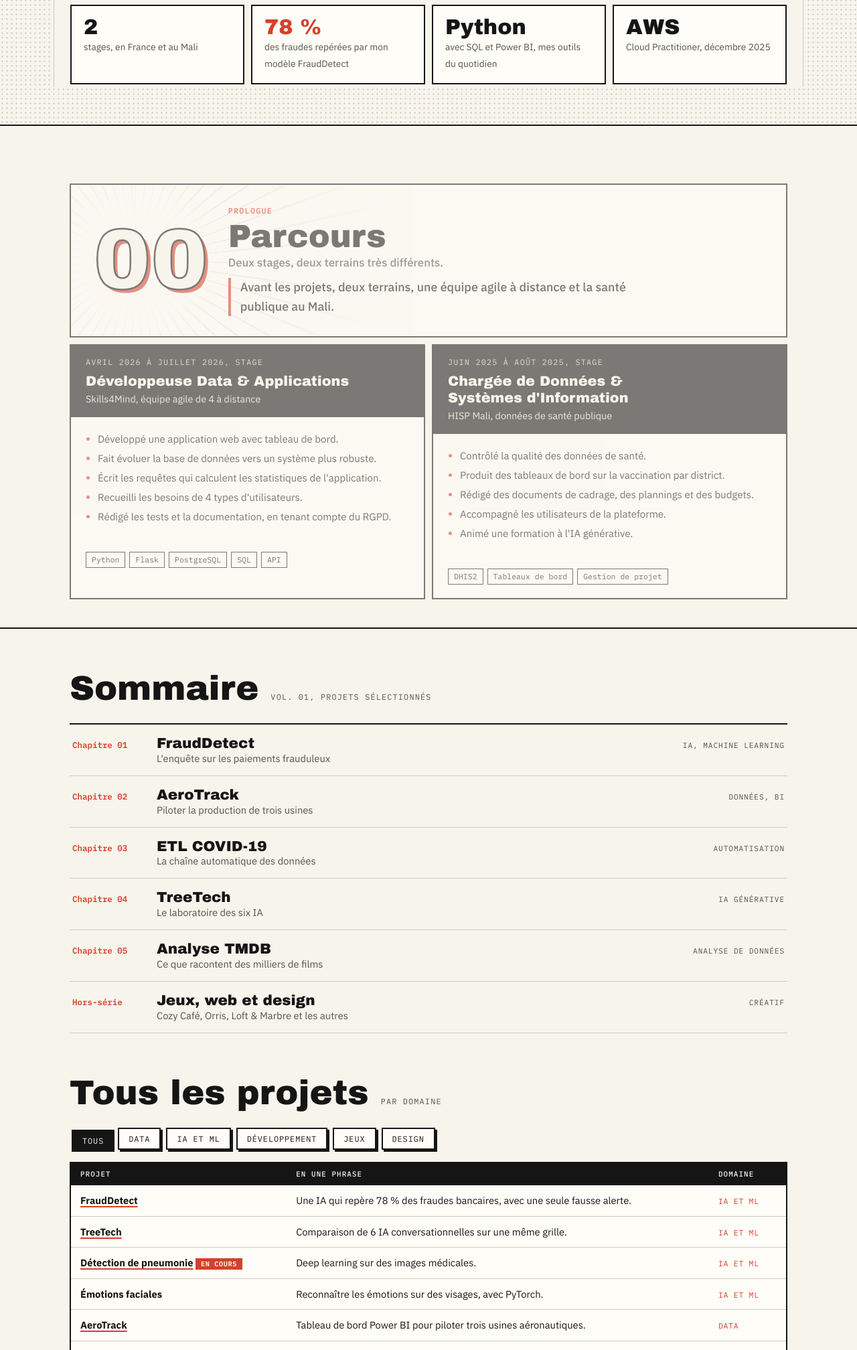
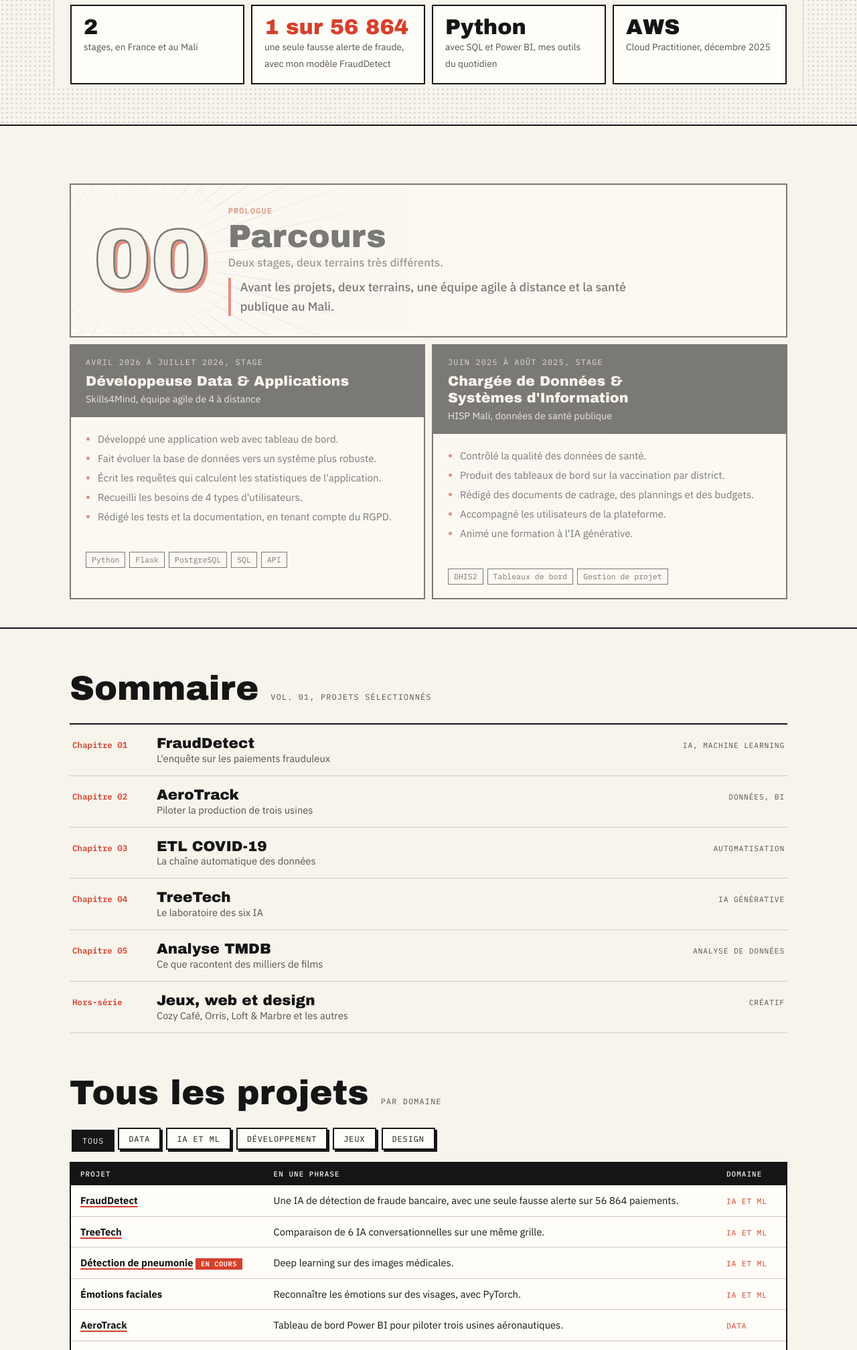
Before and after one commit to Hadiza06/hadiza06.github.io, a plain HTML site: page index.html in a window 1280 px wide. Shown: the part 728-2744 px from the top of the page at 67% size. Drawn offline with Linux system fonts and the light colour scheme; a web font is replaced by a local one.

Commit message:
FraudDetect : mise en avant de la précision plutôt que du rappel
Co-Authored-By: Claude Opus 5.5 <noreply@anthropic.com>
Claude-Session: https://claude.ai/code/session_01Rq439gj8kAce67cT6GTxoz

```diff
--- a/index.html
+++ b/index.html
@@ -385,7 +385,7 @@ footer .tbc { display: inline-block; margin-top: 36px; font-family: var(--hand);
       </div>
       <div class="c-strip">
         <div class="panel"><b>2</b><span>stages, en France et au Mali</span></div>
-        <div class="panel"><b class="acc">78 %</b><span>des fraudes repérées par mon modèle FraudDetect</span></div>
+        <div class="panel"><b class="acc">1 sur 56 864</b><span>une seule fausse alerte de fraude, avec mon modèle FraudDetect</span></div>
         <div class="panel"><b>Python</b><span>avec SQL et Power BI, mes outils du quotidien</span></div>
         <div class="panel"><b>AWS</b><span>Cloud Practitioner, décembre 2025</span></div>
       </div>
@@ -453,7 +453,7 @@ footer .tbc { display: inline-block; margin-top: 36px; font-family: var(--hand);
     <div class="idx-wrap"><table class="idx-table">
       <thead><tr><th scope="col">Projet</th><th scope="col">En une phrase</th><th scope="col">Domaine</th></tr></thead>
       <tbody id="idx-rows">
-          <tr data-c="ia"><td class="pn"><a href="#ch1">FraudDetect</a></td><td>Une IA qui repère 78 % des fraudes bancaires, avec une seule fausse alerte.</td><td class="pd">IA et ML</td></tr>
+          <tr data-c="ia"><td class="pn"><a href="#ch1">FraudDetect</a></td><td>Une IA de détection de fraude bancaire, avec une seule fausse alerte sur 56 864 paiements.</td><td class="pd">IA et ML</td></tr>
           <tr data-c="ia"><td class="pn"><a href="#ch4">TreeTech</a></td><td>Comparaison de 6 IA conversationnelles sur une même grille.</td><td class="pd">IA et ML</td></tr>
           <tr data-c="ia"><td class="pn"><a href="https://github.com/Hadiza06/pneumonia-detection">Détection de pneumonie</a> <span class="wip">en cours</span></td><td>Deep learning sur des images médicales.</td><td class="pd">IA et ML</td></tr>
           <tr data-c="ia"><td class="pn">Émotions faciales</td><td>Reconnaître les émotions sur des visages, avec PyTorch.</td><td class="pd">IA et ML</td></tr>
```
